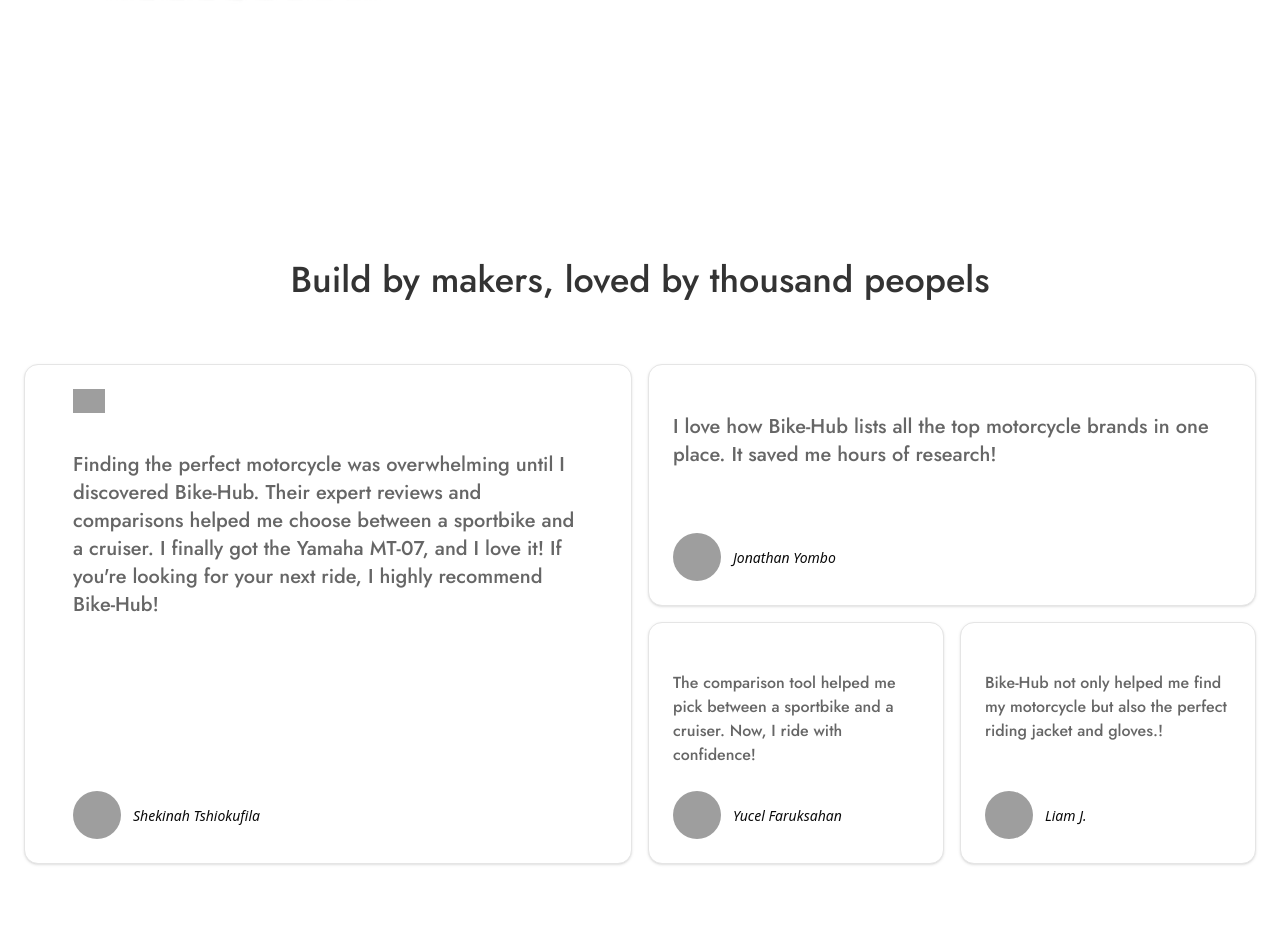
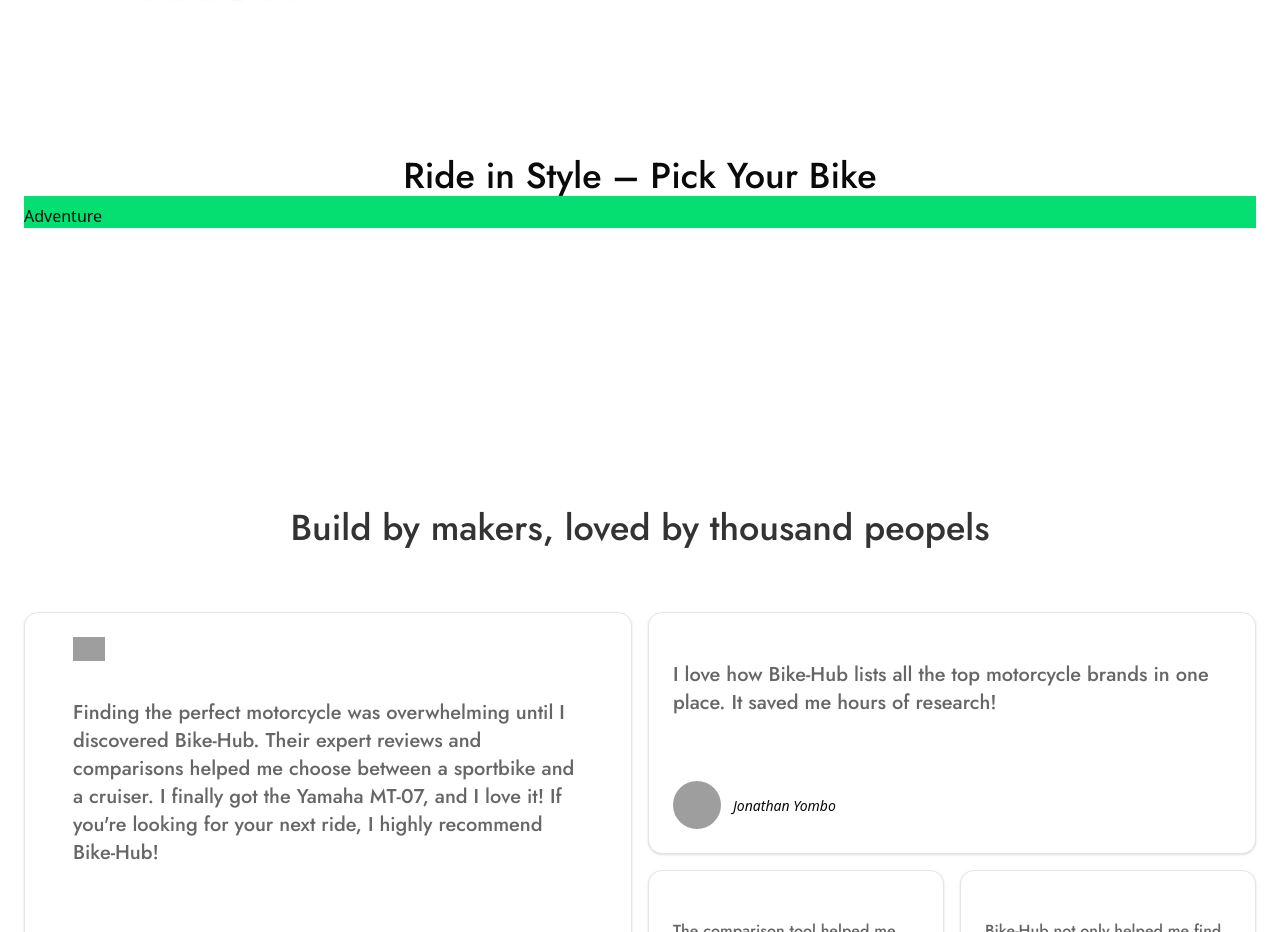
Before and after one commit to Hassan-mw/Bike-Hub, a Next.js app: page / in a window 1280 px wide. Shown: the part 4426-5358 px from the top of the page. Built offline with nearby package versions, Linux system fonts and the light colour scheme; grey boxes are pictures that could not be loaded.

Commit message:
Updated data

```diff
--- /dev/null
+++ b/app/HomepageComponents/BrowseByStyle.tsx
@@ -0,0 +1,25 @@
+import { Jost } from 'next/font/google'
+import React from 'react'
+
+const jost=Jost({
+    weight:['500'],
+    subsets:['latin']
+})
+
+const BrowseByStyle = () => {
+  return (
+    <div className='w-full flex items-center justify-center p-6'>
+     <div className='w-full flex flex-col items-center justify-center max-w-screen-xl '>
+     <div style={{fontWeight:500}} className={`${jost.className} text-2xl lg:text-4xl  `}>Ride in Style – Pick Your Bike</div>
+     <div className='bg-green-400 w-full grid grid-cols-2'>
+     <div className='w-full flex flex-col space-y-2'>
+        <div></div>
+     <div>Adventure</div>
+     </div>
+     </div>
+     </div>
+    </div>
+  )
+}
+
+export default BrowseByStyle
--- a/app/page.tsx
+++ b/app/page.tsx
@@ -8,6 +8,7 @@ import Status from './HomepageComponents/Status'
 import Carousels from './HomepageComponents/Carousels'
 import HoverCard from './HomepageComponents/HoverCard'
 import AppDownload from './HomepageComponents/AppDownload'
+import BrowseByStyle from './HomepageComponents/BrowseByStyle'
 
 
 const page = () => {
@@ -19,6 +20,7 @@ const page = () => {
       <Carousels/>
        <Status/>
        <AppDownload/>
+       <BrowseByStyle/>
       <Testmonials/>
     </div>
   )
```
